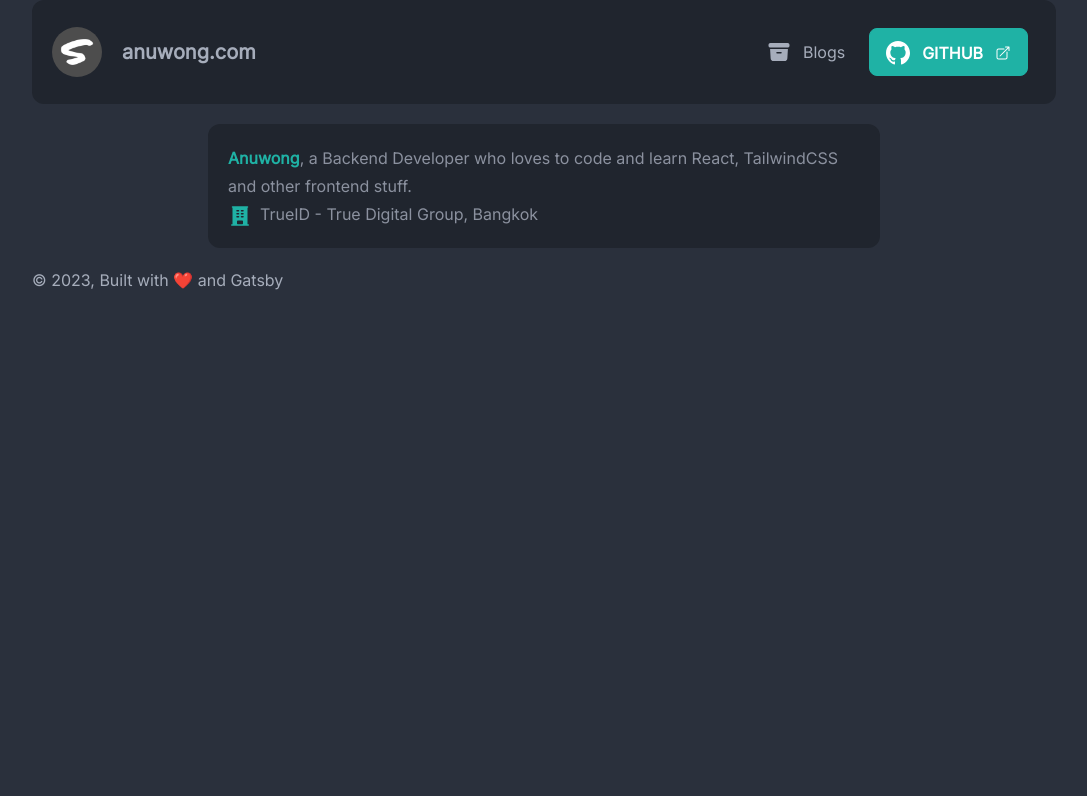
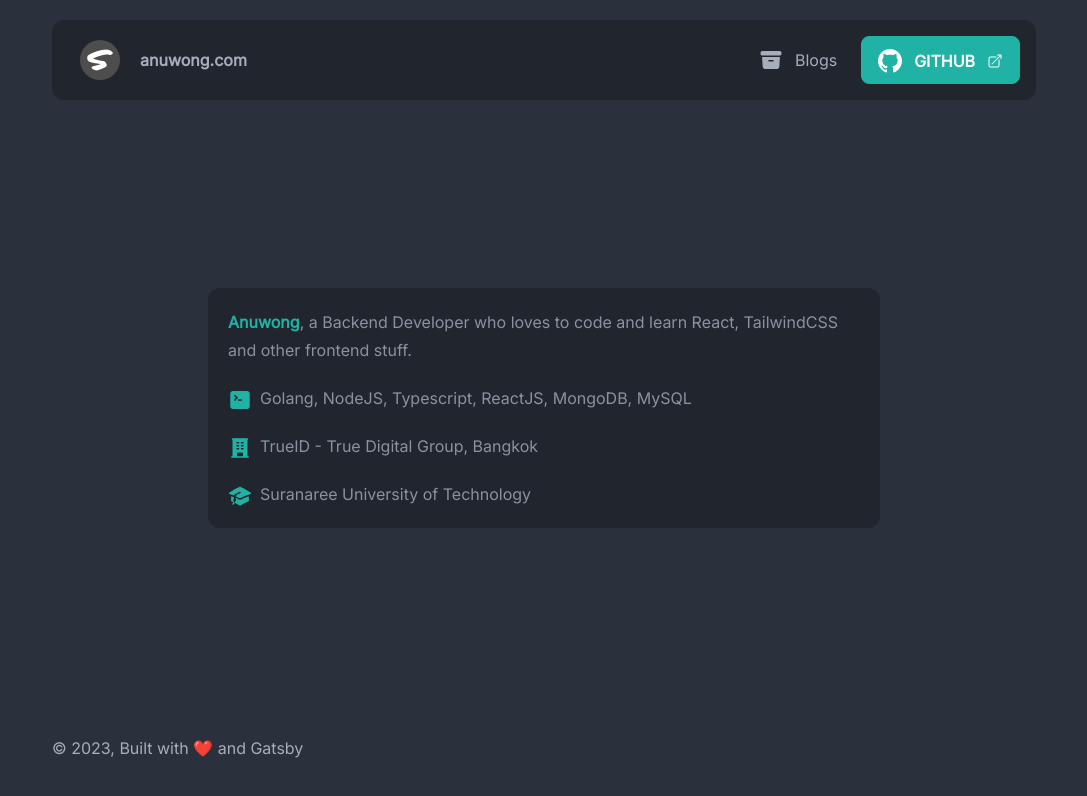
Before and after one commit to anwam/anuwong.com, a Gatsby site: page / in a window 1280 px wide. Shown: the whole page, without its empty margins (96-1183 px from the left). Built offline with nearby package versions, Linux system fonts and the light colour scheme; Gatsby itself is replaced by a stand-in of ours.

Commit message:
chore: add more bio

```diff
--- a/src/components/bio.jsx
+++ b/src/components/bio.jsx
@@ -7,7 +7,11 @@
 
 import * as React from "react"
 import { useStaticQuery, graphql } from "gatsby"
-import { BuildingOfficeIcon } from "@heroicons/react/24/solid"
+import {
+  BuildingOfficeIcon,
+  AcademicCapIcon,
+  CommandLineIcon,
+} from "@heroicons/react/24/solid"
 
 const Bio = () => {
   const data = useStaticQuery(graphql`
@@ -31,7 +35,7 @@ const Bio = () => {
   const author = data.site.siteMetadata?.author
 
   return (
-    <div className="flex flex-col justify-center max-w-2xl p-5 mx-auto my-5 prose rounded-xl bg-base-300">
+    <div className="flex flex-col justify-center max-w-2xl gap-5 p-5 mx-auto my-5 prose rounded-xl bg-base-300">
       {author?.name && (
         <p className="p-0 m-0">
           <strong className="text-accent">{author.name}</strong>
@@ -40,12 +44,20 @@ const Bio = () => {
           {` `}
         </p>
       )}
+      <p className="p-0 m-0">
+        <CommandLineIcon className="inline w-6 h-6 mr-2 text-accent" />
+        Golang, NodeJS, Typescript, ReactJS, MongoDB, MySQL
+      </p>
       {author?.workAt ? (
         <p className="p-0 m-0">
           <BuildingOfficeIcon className="inline w-6 h-6 mr-2 text-accent" />
           {author?.workAt}
         </p>
       ) : null}
+      <p className="p-0 m-0">
+        <AcademicCapIcon className="inline w-6 h-6 mr-2 text-accent" />
+        Suranaree University of Technology
+      </p>
     </div>
   )
 }
--- a/src/components/layout.jsx
+++ b/src/components/layout.jsx
@@ -15,29 +15,32 @@ export default function Layout({ location, title, children }) {
 
   if (isRootPath) {
     header = (
-      <h1 className="m-0 text-base font-bold md:text-xl">
+      <h1 className="m-0 font-bold">
         <Link to="/">{title}</Link>
       </h1>
     )
   } else {
     header = (
-      <Link className="m-0 text-sm font-bold md:text-base" to="/">
+      <Link className="m-0 font-bold" to="/">
         {title}
       </Link>
     )
   }
 
   return (
-    <div className="container max-w-5xl mx-auto" data-is-root-path={isRootPath}>
-      <header className="p-5 navbar rounded-xl bg-base-300">
-        <div className="gap-5 navbar-start">
+    <div
+      className="container flex flex-col justify-between h-full max-w-5xl p-5 mx-auto"
+      data-is-root-path={isRootPath}
+    >
+      <header className="navbar rounded-xl bg-base-300">
+        <div className="gap-5 ml-5 navbar-start">
           <StaticImage
-            className="rounded-full"
+            className="w-10 h-10 rounded-full"
             layout="fixed"
             formats={["auto", "webp", "avif"]}
             src="../images/profile-pic.jpeg"
-            width={50}
-            height={50}
+            width={40}
+            height={40}
             quality={95}
             alt="Profile picture"
           />
@@ -81,7 +84,7 @@ export default function Layout({ location, title, children }) {
           </div>
         </div>
       </header>
-      <main className="px-5">{children}</main>
+      <main>{children}</main>
       <footer className="my-5">
         © {new Date().getFullYear()}, Built with{" "}
         <span className="text-red-600">❤️</span> and
--- a/src/pages/index.jsx
+++ b/src/pages/index.jsx
@@ -1,10 +1,9 @@
 import * as React from "react"
-import { Link, graphql } from "gatsby"
+import { graphql } from "gatsby"
 
 import Bio from "../components/bio"
 import Layout from "../components/layout"
 import Seo from "../components/seo"
-import Tags from "../components/tags"
 
 const Home = ({ data, location }) => {
   const siteTitle = data.site.siteMetadata?.title || `Title`
--- a/src/style.css
+++ b/src/style.css
@@ -18,3 +18,13 @@ p {
 .gatsby-resp-image-image {
   @apply rounded;
 }
+
+html,
+body,
+#___gatsby {
+  height: 100%;
+}
+
+#gatsby-focus-wrapper {
+  height: 100%;
+}
--- a/src/templates/blog-post.jsx
+++ b/src/templates/blog-post.jsx
@@ -2,7 +2,6 @@ import * as React from "react"
 import { Link, graphql } from "gatsby"
 import { GatsbyImage, getImage } from "gatsby-plugin-image"
 
-import Bio from "../components/bio"
 import Tags from "../components/tags"
 import Seo from "../components/seo"
 import Layout from "../components/layout"
@@ -38,7 +37,6 @@ const BlogPostTemplate = ({
         />
         {post?.frontmatter?.tags && <Tags tags={post.frontmatter.tags} />}
       </article>
-      <Bio />
       <nav className="my-5">
         <ul className="flex flex-wrap justify-between p-0 list-none">
           <li>
```
